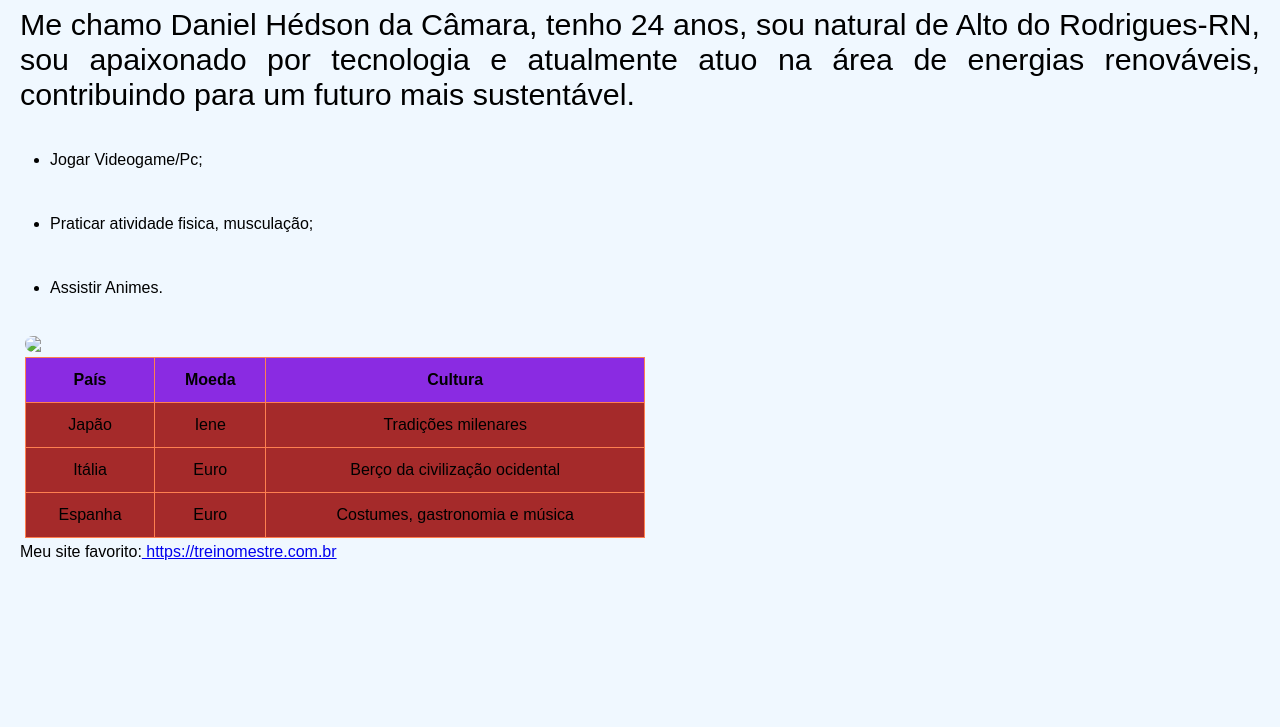
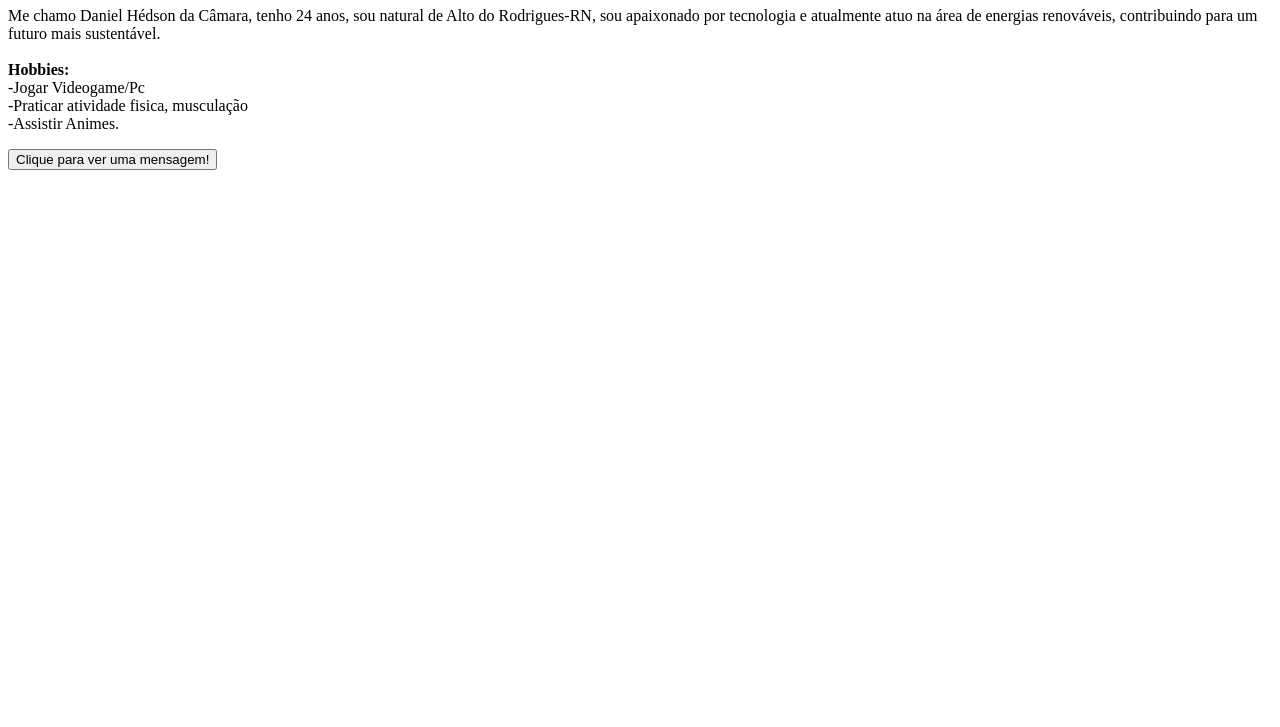
Before and after one commit to Danielhedson/CSS, a plain HTML site: page index.html in a window 1280 px wide. Shown: the part 73-800 px from the top of the page. Drawn offline with Linux system fonts and the light colour scheme.

Commit message:
Add files via upload

```diff
--- a/index.html
+++ b/index.html
@@ -3,102 +3,32 @@
 <head>
     <meta charset="UTF-8">
     <meta name="viewport" content="width=device-width, initial-scale=1.0">
-    <title>Index.html</title>
-<style>
-body{
-    background-color:aliceblue;
-    font-family: Arial, sans-serif;
-    margin: 20px;
+    <title>Interação com Botão</title>
+</head>
+<body>
+
+    <h1>Daniel Hédson da Câmara</h1>
+
+    <p>Me chamo Daniel Hédson da Câmara, tenho 24 anos, sou natural de Alto do Rodrigues-RN, sou apaixonado por tecnologia e atualmente atuo na área de energias renováveis, contribuindo para um futuro mais sustentável.
+    <br><br>
+
+    <strong>  Hobbies:</strong><br>
+    -Jogar Videogame/Pc <br>
+    -Praticar atividade fisica, musculação <br>
+    -Assistir Animes.
+</p>
+
+<button onclick="mostrarMensagem()">Clique para ver uma mensagem!</button>
+
+<div id="mensagem"></div>
+
+<script>
+    function mostrarMensagem() {
+        const mensagem ="Nunca deixe ninguém te dizer que não pode fazer alguma coisa. Se você tem um sonho, tem que correr atrás dele. As pessoas não conseguem vencer e dizem que você também não vai vencer. Se você quer uma coisa, corra atrás.À Procura da Felicidade!";
+        document.getElementById("mensagem").textContent = mensagem;
 }
 
-h1{
-    color: rgb(178, 20, 20);
-    text-align: center;
-}
-
-p{
-    font-size: 1.9em;
-    text-align: justify;
-    margin: 10px 0;
-}
-
-ul {
-    line-height: 4.0em;
-    padding-left: 30px;
-}
-
-img {
-    width: 300px;
-    height: auto;
-    border-radius: 100px;
-    display: block;
-    margin: 5px;
-}
-
-table{
-    width: 50%;
-    margin: 5px;
-    border-collapse: collapse;
-}
-
-table, th,td {
-    border: 1px solid coral;
-
-}
-
-th, td {
-    padding: 13px;
-    text-align: center;
-    background-color: brown;
-}
-
-th{
-    background-color: blueviolet;
-}
-
-a:hover {
-    color: chocolate;
-}
-</style>
-</body>
-</html>
-
-<h1>Daniel Hédson da Câmara</h1>
-
-<p> Me chamo Daniel Hédson da Câmara, tenho 24 anos, sou natural de Alto do Rodrigues-RN, sou apaixonado por tecnologia e atualmente atuo na área de energias renováveis, contribuindo para um futuro mais sustentável.</p>
-
-<ul>
-    <li>Jogar Videogame/Pc;</li>
-    <li>Praticar atividade fisica, musculação;</li>
-    <li>Assistir Animes.</li>
-</ul>
-
-<img src="Assistindo anime-.jpg">
-
-<table>
-    <tr>
-      <th>País</th>
-      <th>Moeda</th>
-      <th>Cultura</th>
-    </tr>
-    <tr>
-        <td>Japão</td>
-        <td>Iene </td>
-        <td>Tradições milenares</td>
-    </tr>
-    <tr>
-        <td>Itália</td>
-        <td>Euro </td>
-        <td>Berço da civilização ocidental </td>
-    </tr>
-    <tr>
-        <td>Espanha</td>
-        <td>Euro </td>
-        <td>Costumes, gastronomia e música </td>
-    </tr>
-</table>
-
-Meu site favorito:<a href="#"> https://treinomestre.com.br
+</script>
 
 </body>
 </html>
```
